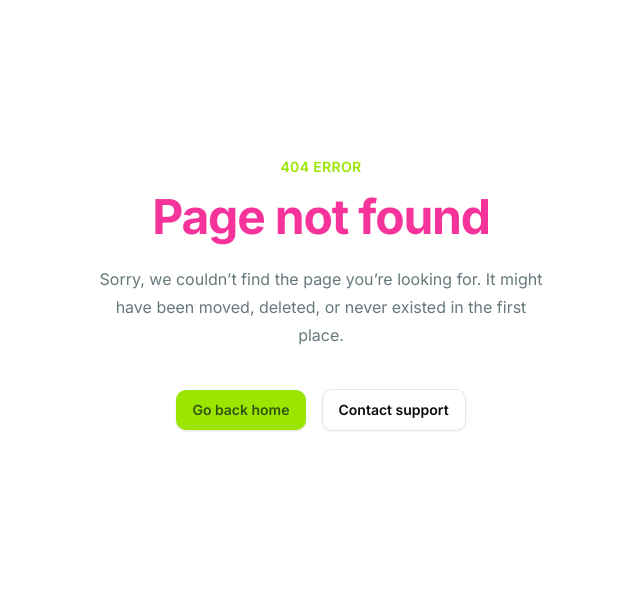
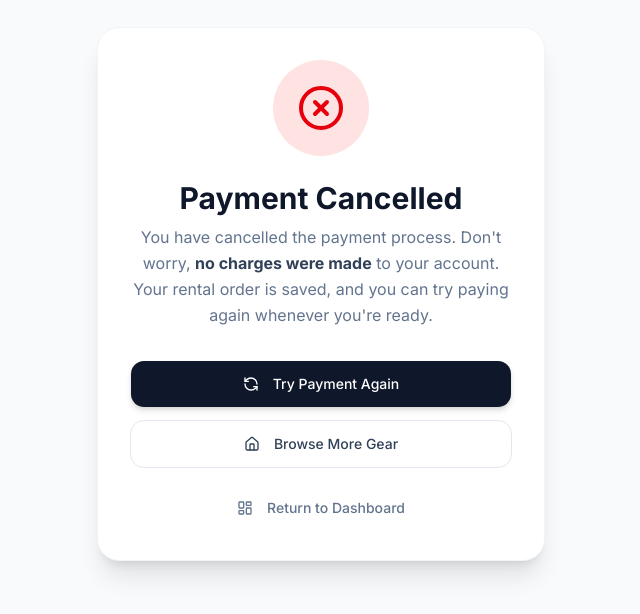
Before and after one commit to mdabdulaziz6236/gearup-frontend, a Next.js app: page /payment-cancelled in a window 1280 px wide. Before the commit this address had no page. Shown: the part 106-720 px from the top of the page, without its empty margins (319-959 px from the left). Built offline with nearby package versions, Linux system fonts and the light colour scheme.

Commit message:
feat(payment): implement payment cancelled page

```diff
--- /dev/null
+++ b/app/(payment-group)/payment-cancelled/page.tsx
@@ -0,0 +1,54 @@
+"use client";
+
+import Link from "next/link";
+import { XCircle, RefreshCcw, Home, LayoutDashboard } from "lucide-react";
+import { Button } from "@/components/ui/button";
+
+export default function PaymentCancelPage() {
+  return (
+    <div className="min-h-screen flex items-center justify-center bg-slate-50 dark:bg-slate-950 p-4 transition-colors duration-300">
+      <div className="max-w-md w-full bg-white dark:bg-slate-900 rounded-3xl shadow-xl border border-slate-100 dark:border-slate-800 p-8 text-center">
+
+        {/* Cancelled Icon */}
+        <div className="flex justify-center mb-6">
+          <div className="h-24 w-24 bg-red-100 dark:bg-red-900/30 rounded-full flex items-center justify-center">
+            <XCircle className="h-12 w-12 text-red-600 dark:text-red-400" />
+          </div>
+        </div>
+
+        {/* Cancelled Message */}
+        <h1 className="text-3xl font-bold text-slate-900 dark:text-white mb-2">
+          Payment Cancelled
+        </h1>
+        <p className="text-slate-500 dark:text-slate-400 mb-8 leading-relaxed">
+          You have cancelled the payment process. Don't worry, <strong className="text-slate-700 dark:text-slate-300">no charges were made</strong> to your account. Your rental order is saved, and you can try paying again whenever you're ready.
+        </p>
+
+        {/* Action Buttons */}
+        <div className="space-y-3">
+          <Link href="/dashboard/customer/orders" className="block">
+            <Button className="w-full h-12 rounded-xl bg-slate-900 hover:bg-slate-800 dark:bg-slate-100 dark:hover:bg-white dark:text-slate-900 text-white font-medium shadow-md transition-all">
+              <RefreshCcw className="mr-2 h-4 w-4" />
+              Try Payment Again
+            </Button>
+          </Link>
+
+          <Link href="/gear" className="block">
+            <Button variant="outline" className="w-full h-12 rounded-xl border-slate-200 dark:border-slate-800 text-slate-700 dark:text-slate-300 hover:bg-slate-50 dark:hover:bg-slate-800 font-medium transition-colors">
+              <Home className="mr-2 h-4 w-4" />
+              Browse More Gear
+            </Button>
+          </Link>
+
+          <Link href="/dashboard" className="block pt-2">
+            <Button variant="ghost" className="w-full h-10 rounded-xl text-slate-500 hover:text-slate-900 dark:hover:text-white transition-colors">
+              <LayoutDashboard className="mr-2 h-4 w-4" />
+              Return to Dashboard
+            </Button>
+          </Link>
+        </div>
+
+      </div>
+    </div>
+  );
+}
```
Also changed, not shown: app/(payment-group)/payment-success/page.tsx (renamed from app/payment-success/page.tsx).
